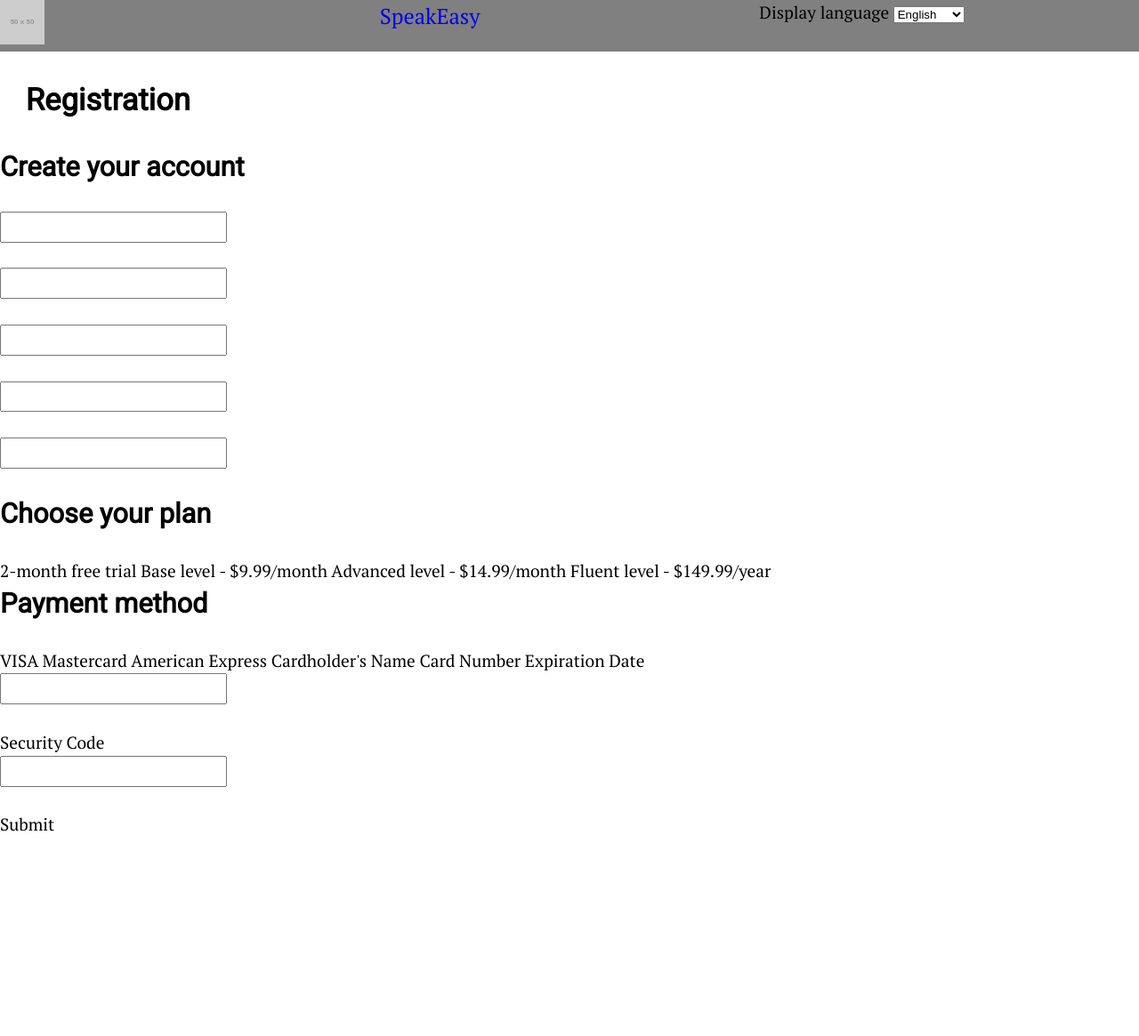
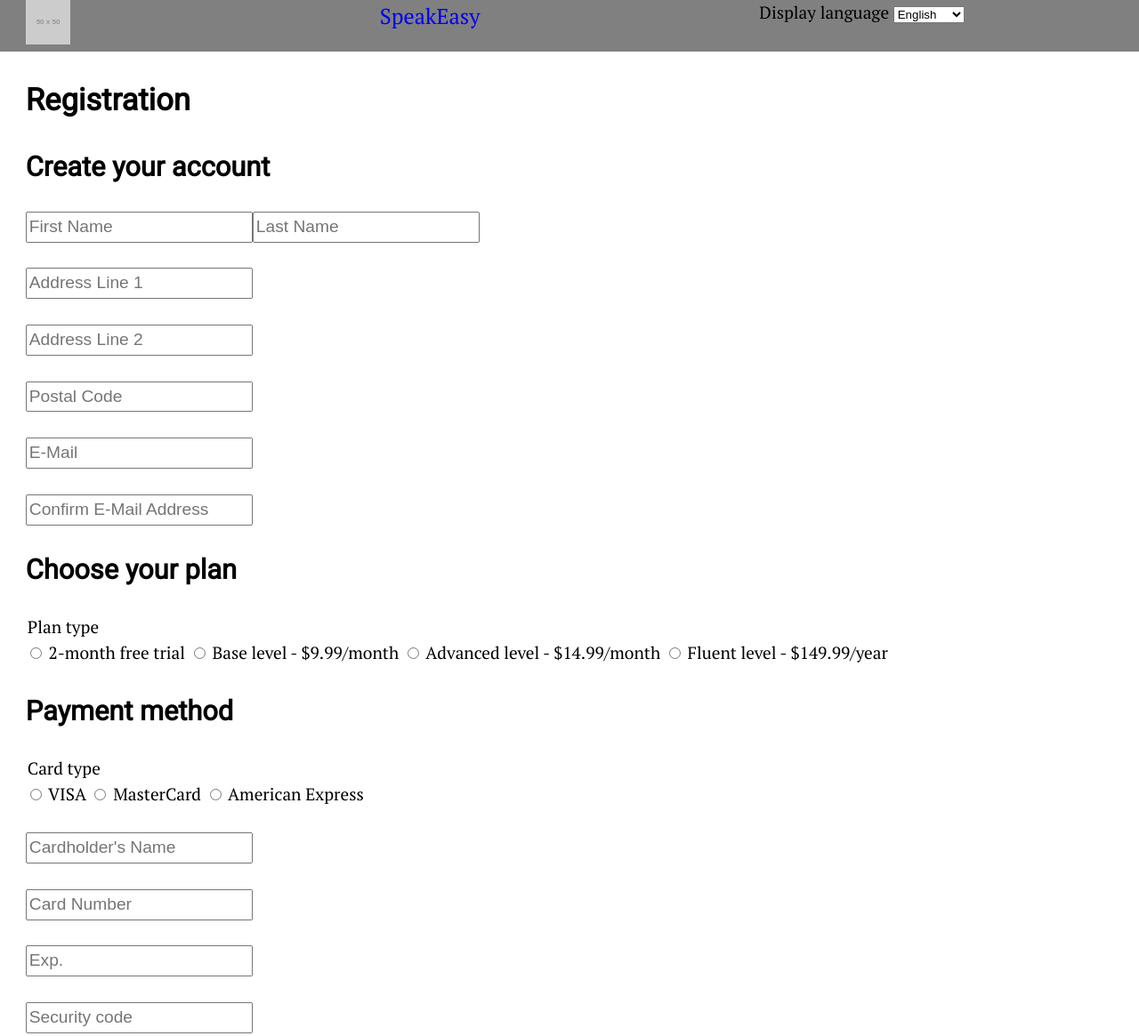
Before and after one commit to Pierceyonder/project-2-saas, a plain HTML site: page signup.html in a window 1280 px wide. Shown: the top 1165 px of the page at 89% size. Before the commit the page ends 942 px from the top, so only its background shows below. Drawn offline with Linux system fonts and the light colour scheme; placeholder pictures from the web are drawn by us.

Commit message:
Completed signup page
Learning about forms on my own. Will correct when we learn them in full.

```diff
--- a/signup.html
+++ b/signup.html
@@ -18,7 +18,7 @@
 
 <header>
 <div class="grid">
-  <div class="unit xs-1-3 s-1-3 m-1-3 l-1-3">
+  <div class="unit gutter xs-1-3 s-1-3 m-1-3 l-1-3">
      <img class="logo" src="http://placehold.it/50x50" alt="The SpeakEasy logo">
   </div>
 
@@ -41,45 +41,70 @@
 </header>
 
 <div class="gutter pad-t">
-	<h1>Registration</h2>
+	<h1>Registration</h1>
 </div>
 
+<div class="gutter">
 <h2>Create your account</h2>
-
-<div class="input-center">
-	<p><input type=""></p>
-
-	<p><input type=""></p>
-
-	<p><input type="email"></p>
-
-	<p><input type="password"></p>
-
-	<p><input type="password"></p>
 </div>
 
+<div class="gutter">
+<p><label  for="name"><input type="text" placeholder="First Name"></label><label for="lastname"><input type="text" placeholder="Last Name"></label></p>
+<p><label  for="aline1"><input type="text" placeholder="Address Line 1">
+<p><label  for="aline2"><input type="text" placeholder="Address Line 2">
+<p><label  for="pcode"><input type="text" placeholder="Postal Code">
+<p><label  for="email"><input type="text" placeholder="E-Mail">
+<p><label  for="emailconfirm"><input type="text" placeholder="Confirm E-Mail Address">
+</div>
+
+
+<div class="gutter">
 <h2>Choose your plan</h2>
+</div>
 
-2-month free trial
+<div class="gutter">
+  <legend>Plan type</legend>
+  <input type="radio" id="trial" name="plan">
+  <label for="trial">2-month free trial</label>
+  <input type="radio" id="mcard" name="plan">
+  <label for="mcard">Base level - $9.99/month</label>
+  <input type="radio" id="aexpress" name="plan">
+  <label for="aexpress">Advanced level - $14.99/month</label>
+  <input type="radio" id="aexpress" name="plan">
+  <label for="aexpress">Fluent level - $149.99/year</label>
+</div>
 
-Base level - $9.99/month
 
-Advanced level - $14.99/month
+<div class="gutter pad-t">
+<h2>Payment method</h2>
+</div>
 
-Fluent level - $149.99/year
+<div class="gutter">
+  <legend>Card type</legend>
+  <input type="radio" id="VISA" name="cc">
+  <label for="VISA">VISA</label>
+  <input type="radio" id="mcard" name="cc">
+  <label for="mcard">MasterCard</label>
+  <input type="radio" id="aexpress" name="cc">
+  <label for="aexpress">American Express</label>
+</div>
 
-<h2>Payment method</h2>
-VISA
-Mastercard
-American Express
 
-Cardholder's Name
-Card Number
+<div class="gutter pad-t">
+<p><label  for="card" id="cardholder"><input type="text" placeholder="Cardholder's Name"></label></p>
+<p><label for="Security code" id="cardnumber"><input type="text" placeholder="Card Number"></label></p>
+</div>
 
-Expiration Date 	<p><input type="email"></p>
-Security Code 	<p><input type="email"></p>
 
-Submit
+<div class="gutter">
+<p><label  for="email" id="expiry"><input type="text" placeholder="Exp."></label></p>
+<p><label for="Security code" id="securitycode"><input type="number" placeholder="Security code"></label></p>
+</div>
+
+
+<div class="centerbutton pad-t pad-b">
+  <a class="button-style" href="signup.html">Submit</a>
+</div>
 
 </body>
 </html>
```
